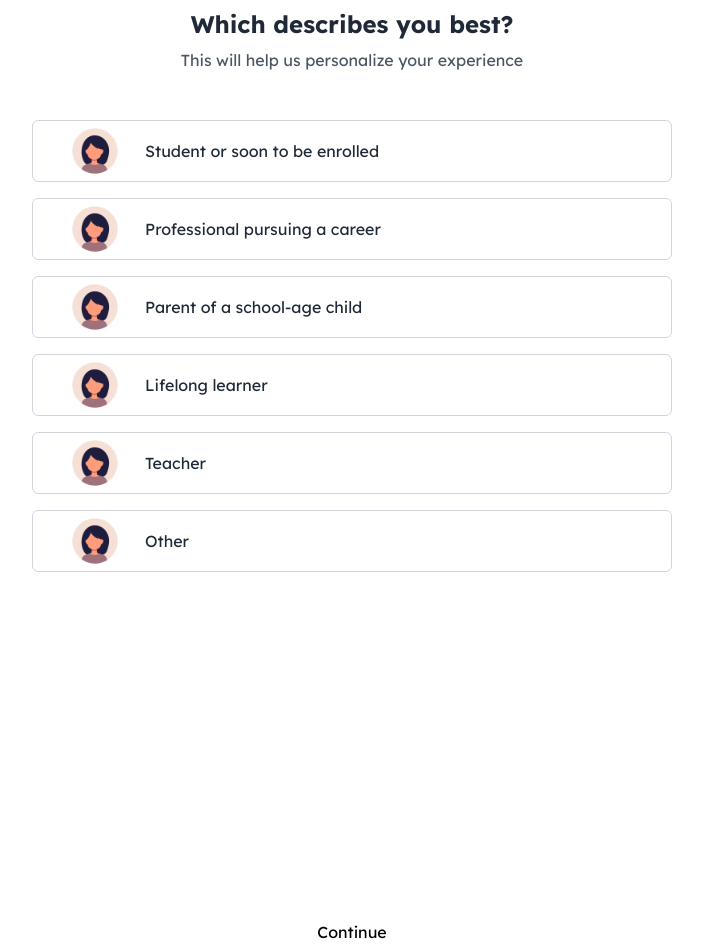
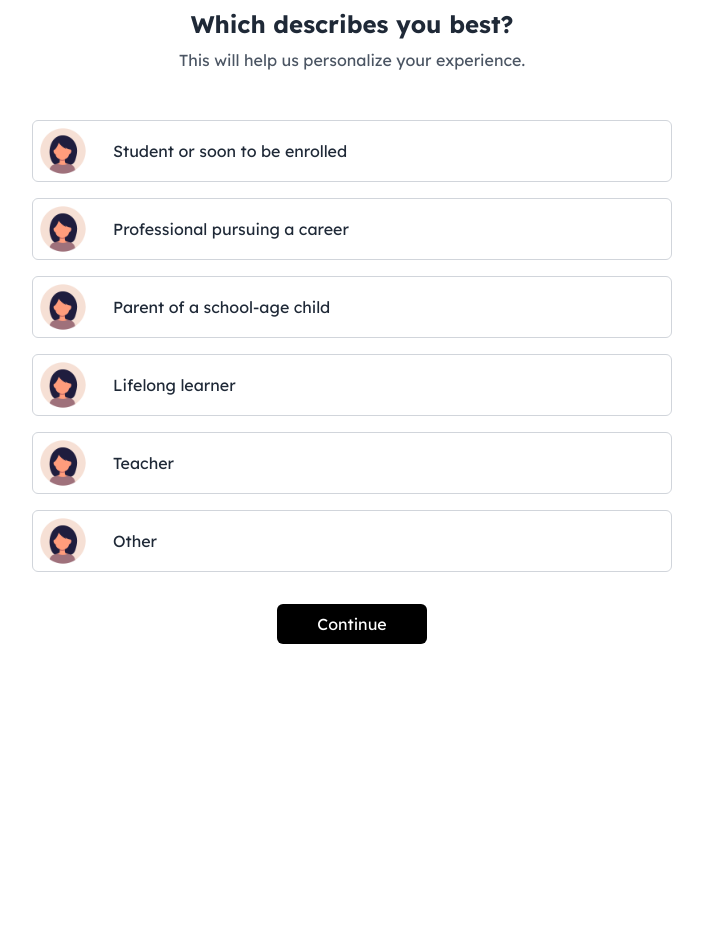
Before and after one commit to nikamaish/Aeonaxy_React_Tailwind, a React (Create React App) app: page / in a window 1280 px wide. Shown: the whole page, without its empty margins (288-991 px from the left). After the commit the page ends 800 px from the top, so only its background shows below. Built offline with nearby package versions, Linux system fonts and the light colour scheme.

Commit message:
:construction:selection section

```diff
--- a/public/index.html
+++ b/public/index.html
@@ -20,7 +20,7 @@
     <link href="https://fonts.googleapis.com/css2?family=Lexend:wght@100;200;300;400;500;600;700&display=swap" rel="stylesheet">
 
     <style>*{font-family: 'Lexend', sans-serif !important;}</style>
-    <title>Gig Genius</title>
+    <title>Multistep Form</title>
   </head>
   <body>
     <noscript>You need to enable JavaScript to run this app.</noscript>
--- a/src/components/Description/Description.jsx
+++ b/src/components/Description/Description.jsx
@@ -35,23 +35,21 @@ const Description = () => {
     ];
 
     return (
-
         <div className="text-center">
             <h2 className="text-2xl font-bold text-gray-800 mt-2">Which describes you best?</h2>
-                <h3 className='text-gray-600 mt-2'>This will help us personalize your experience</h3>
+            <h3 className='text-gray-600 mt-2'>This will help us personalize your experience.</h3>
 
-                <div className="flex flex-col h-screen  items-center mt-12">
+            <div className="flex flex-col items-center mt-12">
                 {personalData.map((data, index) => (
-                        <div key={data.id} className=" flex items-center border border-gray-300 rounded-md  px-8 mb-4 w-full md:w-1/2 text-gray-800">
+                    <div key={data.id} className="flex items-center border border-gray-300 rounded-md  mb-4 w-full md:w-1/2 text-gray-800 cursor-pointer hover:border-golden">
                         <img src={data.image} alt="vector image" width={60} height={20} className='mr-5'/>
                         {data.title}
                     </div>
                 ))}
             </div>
 
-                <button>Continue</button>
+            <button className='bg-black text-white p-2 px-10 rounded-md mt-4'>Continue</button>
         </div>
-
     );
 }
 
--- a/tailwind.config.js
+++ b/tailwind.config.js
@@ -2,7 +2,14 @@
 module.exports = {
   content: ["./src/**/*.{html,js,jsx}"],
   theme: {
-    extend: {},
+    extend: {
+      colors: {
+        darkBlue: '#1e3a8a',
+        lightBlue: '#008DDA',
+        blue:'#1B1A55',
+        golden:'	rgb(255,215,0)'
+      },
+    },
   },
   plugins: [],
 }
```
Lines whose indentation alone changed are shown as unchanged.
